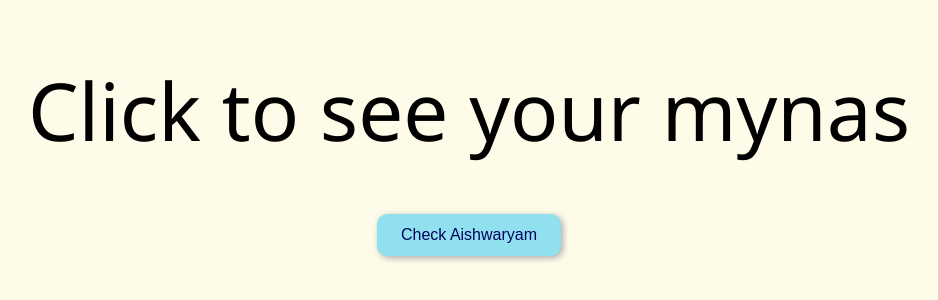
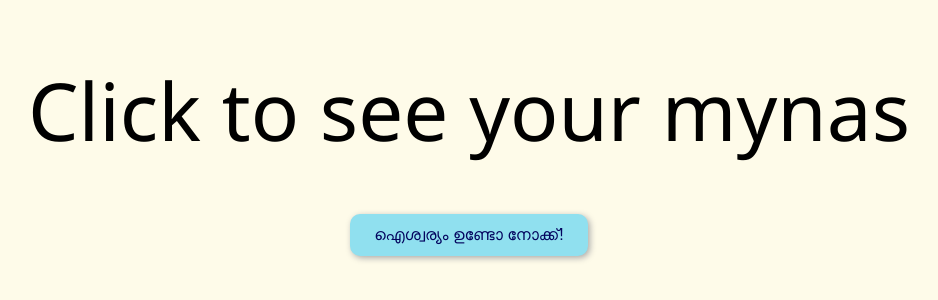
Before and after one commit to fathima13shifana/rottenkid2.0, a plain HTML site: page index.html in a window 1280 px wide. Shown: the part 284-584 px from the top of the page, without its empty margins (171-1109 px from the left). Drawn offline with Linux system fonts and the light colour scheme.

Commit message:
changed button

```diff
--- a/index.html
+++ b/index.html
@@ -54,7 +54,7 @@
   <h1></h1>
   <div class="myna-container" id="mynaContainer">Click to see your mynas</div>
   <div class="result" id="result"></div>
-  <button onclick="predictDay()">Check Aishwaryam</button>
+  <button onclick="predictDay()">ഐശ്വര്യം ഉണ്ടോ നോക്ക്!</button>
 
   <script>
     function predictDay() {
```
